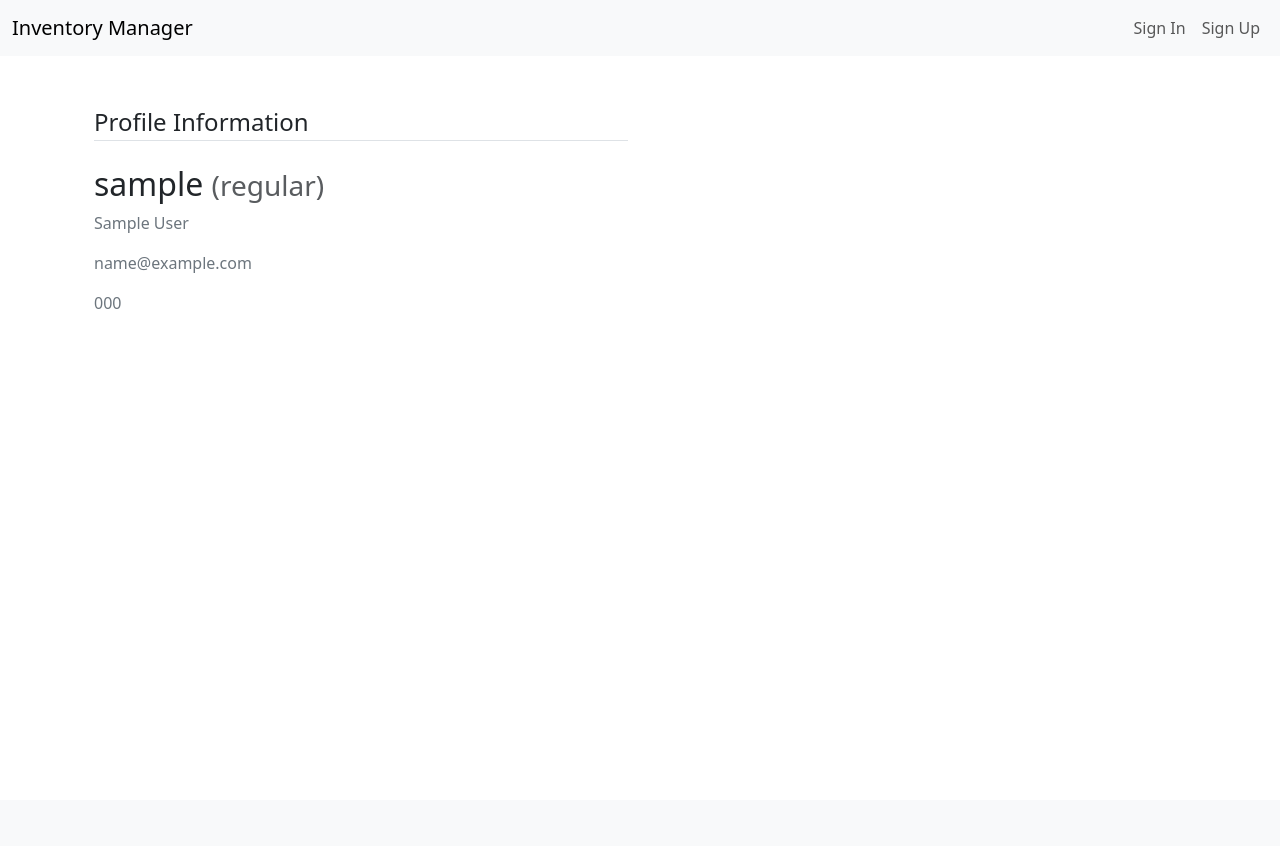
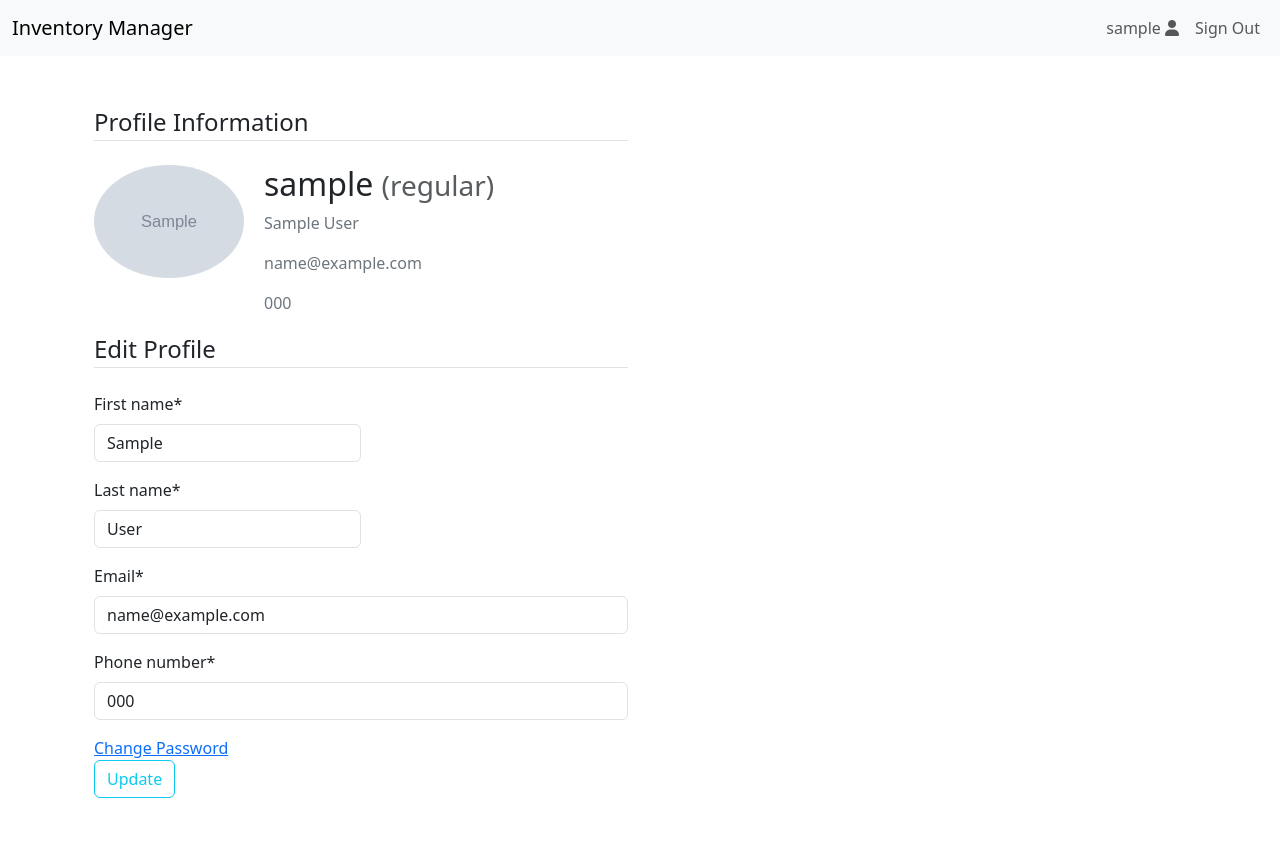
Before and after one commit to recinan/inventeru_project, a Django app: a page that uses inventory_management_con/templates/accounts/profile.html in a window 1280 px wide. Before the commit the page ends 309 px from the top, so only its background shows below. Run offline with Django 5.2, Linux system fonts and the light colour scheme; tables that the repository leaves empty hold one stand-in row (values such as "Sample post"); grey boxes marked "Sample" are stand-in pictures; some libraries are stand-ins or nearby versions.

Commit message:
user profile image added

```diff
--- a/inventory_management_con/accounts/forms.py
+++ b/inventory_management_con/accounts/forms.py
@@ -12,7 +12,7 @@ class UserRegisterForm(UserCreationForm):
     phone_number = forms.CharField(help_text="Choose a unique phone number, please.", required=True)
     class Meta:
         model = get_user_model()
-        fields = ['first_name','last_name','username','email','phone_number','password1','password2']
+        fields = ['user_image','first_name','last_name','username','email','phone_number','password1','password2']
 
     def save(self, commit=True):
         user = super(UserRegisterForm, self).save(commit=False)
@@ -43,4 +43,4 @@ class UserUpdateForm(forms.ModelForm):
 
     class Meta:
         model = get_user_model()
-        fields = ['first_name','last_name','email','phone_number']
+        fields = ['user_image','first_name','last_name','email','phone_number']
--- a/inventory_management_con/accounts/models.py
+++ b/inventory_management_con/accounts/models.py
@@ -1,10 +1,13 @@
 from django.contrib.auth.models import AbstractUser
 from django.db import models
-
+import os
 # Create your models here.
 
 class CustomUser(AbstractUser):
-
+    def image_upload_to(self, instance=None):
+        if instance:
+            return os.path.join('images/user_images/',self.username,instance)
+        return None
     STATUS = (
         ('regular', 'regular'),
         ('subscriber', 'subscriber'),
@@ -17,6 +20,7 @@ class CustomUser(AbstractUser):
     email = models.EmailField(unique=True)
     phone_number = models.CharField(max_length=15,unique=True)
     status = models.CharField(max_length=100,choices=STATUS, default='regular')
+    user_image = models.ImageField(null=True,blank=True, upload_to=image_upload_to, default="images/user_images/user.jpg")
 
     def __str__(self):
         return f"{self.first_name} {self.last_name}"
--- a/inventory_management_con/accounts/views.py
+++ b/inventory_management_con/accounts/views.py
@@ -74,9 +74,14 @@ def profile_update(request,username):
     if user:
         form = UserUpdateForm(instance=user)
 
-        return render(request, 'accounts/profile.html',{'form':form})
+    context={
+        'user':user,
+        'form':form
+    }
 
-    return redirect('index')
+    return render(request, 'accounts/profile.html',context)
+
+    #return redirect('index')
 
 def logout(request):
     auth_logout(request)
--- a/inventory_management_con/templates/accounts/profile.html
+++ b/inventory_management_con/templates/accounts/profile.html
@@ -9,8 +9,16 @@
                     <legend class="border-bottom mb-4">Profile Information</legend>
                     <form method="POST" enctype="multipart/form-data">
                         {% csrf_token %}
-                        <div class="media">
-                            <div class="media-body">
+                        <div class="media d-flex">
+                            {% if user.username == form.instance.username %}
+                                <input id="id_image" type="file" name="user_image" hidden/>
+                                    <label for="id_image">
+                                        <img class="rounded-circle account-img profile-img" style="max-width: 150px; cursor: pointer;" src="{{form.instance.user_image.url}}" title="Upload new image">
+                                    </label>
+                            {% else %}
+                                <img class="rounded-circle account-img profile-img" style="max-width: 150px;" src="{{form.instance.user_image.url}}" alt="">
+                            {% endif %}
+                            <div class="media-body" style="margin-left:20px;">
                                 <h2 class="account-heading">{{form.instance.username}}
                                     <small class="text-muted">({{form.instance.status}})</small>
                                 </h2>
--- a/inventory_management_con/templates/accounts/register.html
+++ b/inventory_management_con/templates/accounts/register.html
@@ -24,6 +24,9 @@
             {% endif %}
             <form method="POST">
                 {% csrf_token %}
+                <div class="form-group">
+                    {{form.user_image|as_crispy_field}}
+                </div>
                 <div class="form-group row">
                     <div class="col-6">
                         {{form.first_name|as_crispy_field}}
```
Also changed, not shown: inventory_management_con/accounts/migrations/0003_customuser_user_image.py (added), inventory_management_con/accounts/migrations/0004_alter_customuser_user_image.py (added), inventory_management_con/accounts/migrations/0005_alter_customuser_user_image.py (added).
